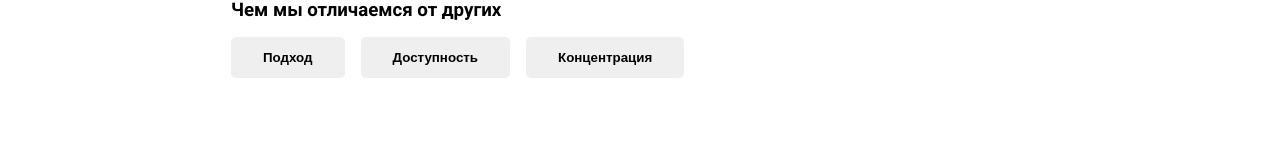
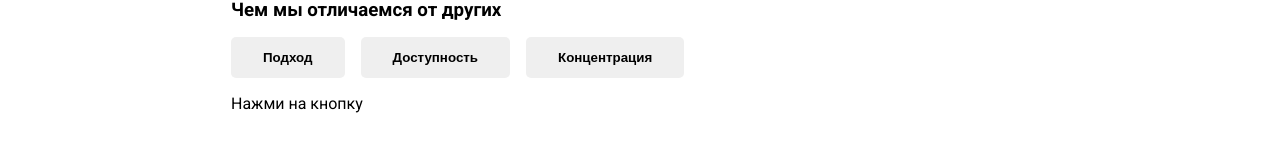
Before and after one commit to Kallaur-Danila/React-js-guide, a React (Vite) app: page / in a window 1280 px wide. Shown: the part 601-752 px from the top of the page. Built offline with nearby package versions, Linux system fonts and the light colour scheme.

Commit message:
naebal vas twice, last working version 29.06.25 part3(final)

```diff
--- a/src/App.jsx
+++ b/src/App.jsx
@@ -5,10 +5,10 @@
 import { useState } from 'react'
 
 export default function App() {
-  const [content, setContent] = useState('Нажми на кнопку')
+  const [contentType, setContentType] = useState(null)
 
 function handleClick(type){
-  setContent(type)
+  setContentType(type)
 }
 
   return (
@@ -32,7 +32,8 @@
       <Button onClick={() => handleClick('easy')}>Доступность</Button>
       <Button onClick={() => handleClick('program')}>Концентрация</Button>
 
-      <p>{differences[content]}</p>
+      { contentType ? <p>{differences[contentType]}</p> : <p>Нажми на кнопку</p>}
+
     </section>
     </main>
     </div>
--- a/src/components/Header.jsx
+++ b/src/components/Header.jsx
@@ -11,7 +11,6 @@
   return(
       <header>
         <img src={logo} alt={alt} />
-        {/* <h3>Result University</h3> */}
 
        <span>Время сейчас: {now.toLocaleTimeString()}</span>
       </header>
```
